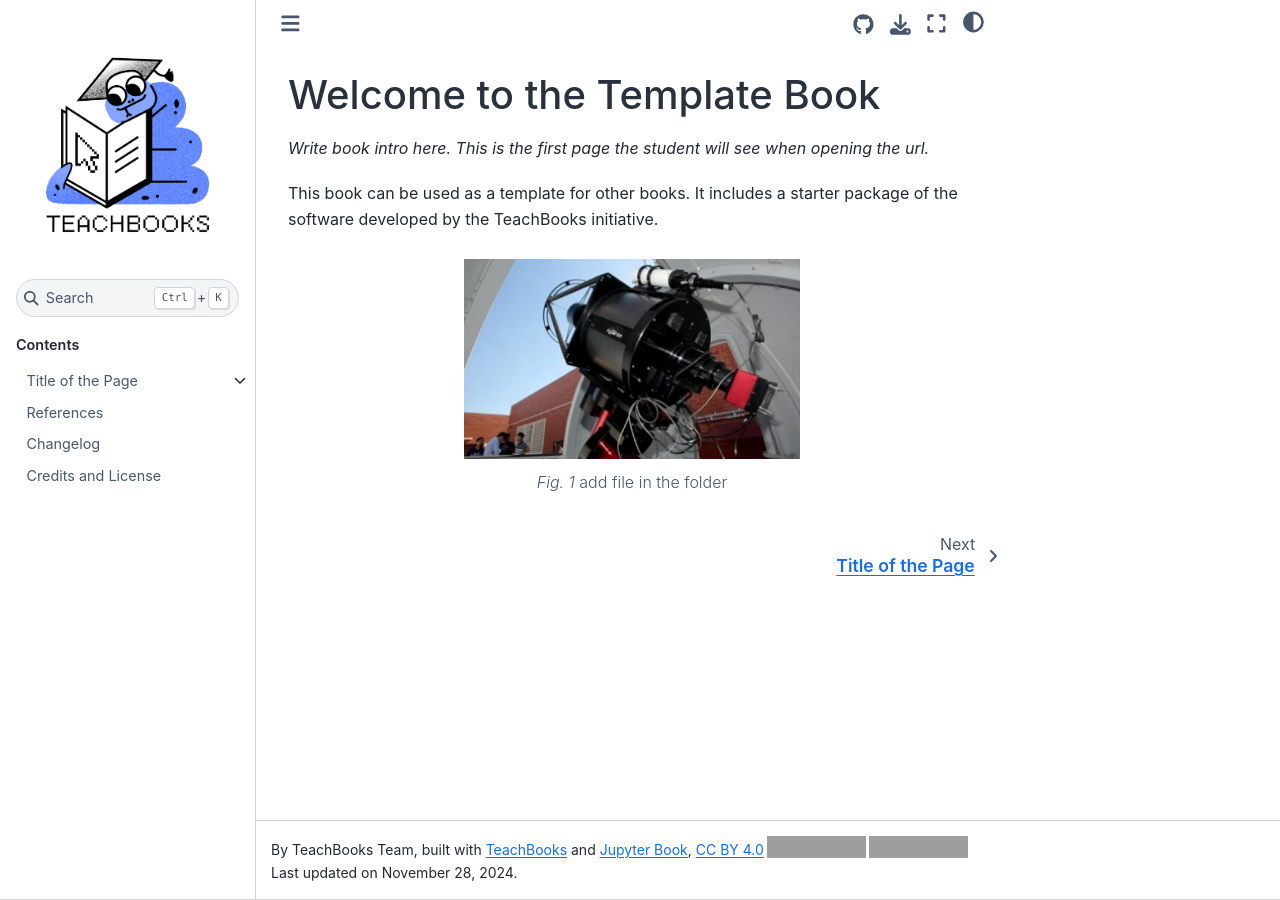
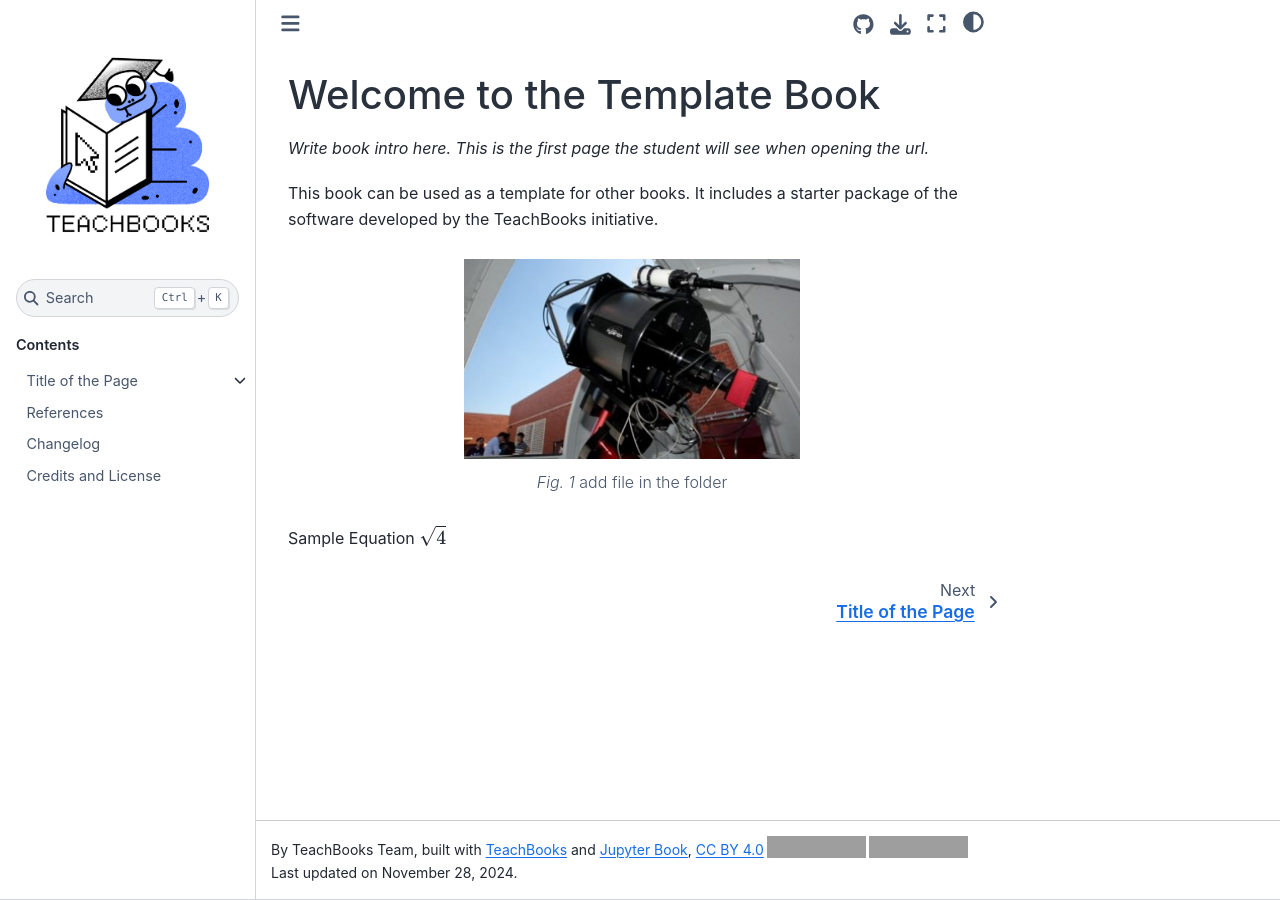
Before and after one commit to gehly/teachbook_example, a Jupyter Book: the page built from book/intro.md, in a window 1280 px wide. Built offline with Jupyter Book 1.0.4 settings and Sphinx 7.4.7 and the Sphinx Book theme 1.1.4, drawn with Linux system fonts in a browser that asks for light colours; comment, search, counter and statistics services are not loaded; grey boxes are pictures that could not be loaded.

Commit message:
Update intro.md

````diff
--- a/book/intro.md
+++ b/book/intro.md
@@ -12,3 +12,6 @@ name: roo_hardware
 ---
 add file in the folder
 ```
+
+Sample Equation
+$\sqrt{4}$
````
